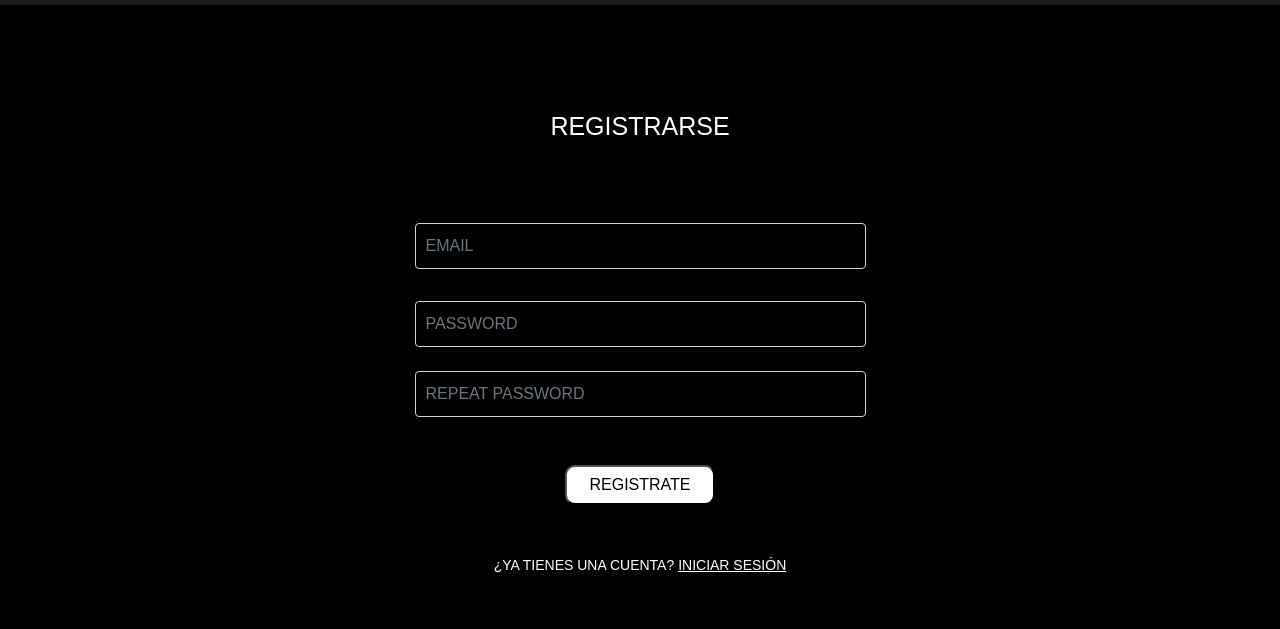
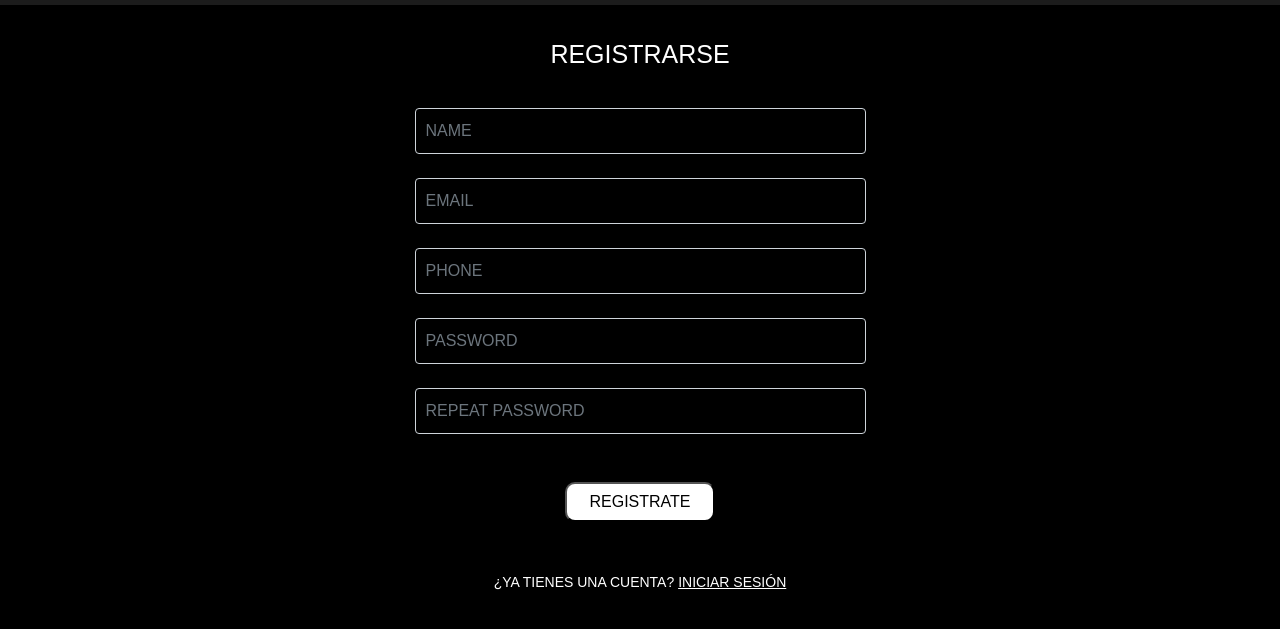
Before and after one commit to Emese18/emeshop, a plain HTML site: page registration.html in a window 1280 px wide. Shown: the part 51-680 px from the top of the page. Drawn offline with nearby package versions, Linux system fonts and the light colour scheme.

Commit message:
Add files via upload

```diff
--- a/css/login.css
+++ b/css/login.css
@@ -18,7 +18,7 @@ h1
     font-size: 25px;
     color: white;
     margin-top: 10px;
-    margin-bottom: 50px;
+    margin-bottom: 15px;
 }
 
 .form-control
--- a/registration.html
+++ b/registration.html
@@ -2,7 +2,6 @@
 <html lang="es">
 <head>
     <meta charset="UTF-8">
-    <meta http-equiv="X-UA-Compatible" content="IE=edge">
     <meta name="viewport" content="width=device-width, initial-scale=1.0">
     <title>Inscripción | EME SHOP</title>
     <link rel="stylesheet" href="css/bootstrap.min.css">
@@ -45,16 +44,26 @@
     </nav>
 
     <section class="registration">
-        <div class="container py-5 text-center">
+      <div class="container text-center">
         <div class="row">
-                <div class="col-lg-12 py-5 log">
+          <div class="col-lg-12 py-4 log">
             <div class="row">
               <div class="col-lg-5 mx-auto">
                 <h1>REGISTRARSE</h1>
                 <form class="pt-4">
-                                <div class="form-row py-2">
+                  <div class="form-row ">
+                    <div class="col-lg-12">
+                      <input type="text" class="form-control" placeholder="NAME">
+                    </div>
+                  </div>
+                  <div class="form-row pt-4">
                     <div class="col-lg-12">
                       <input type="text" class="form-control" placeholder="EMAIL">
+                    </div>
+                  </div>
+                  <div class="form-row pt-4">
+                    <div class="col-lg-12">
+                      <input type="tel" class="form-control" placeholder="PHONE">
                     </div>
                   </div>
                   <div class="form-row pt-4">
```
Also changed, not shown: index.html (+0 -1 lines), login.html (+2 -3 lines). Lines whose indentation alone changed are shown as unchanged.
